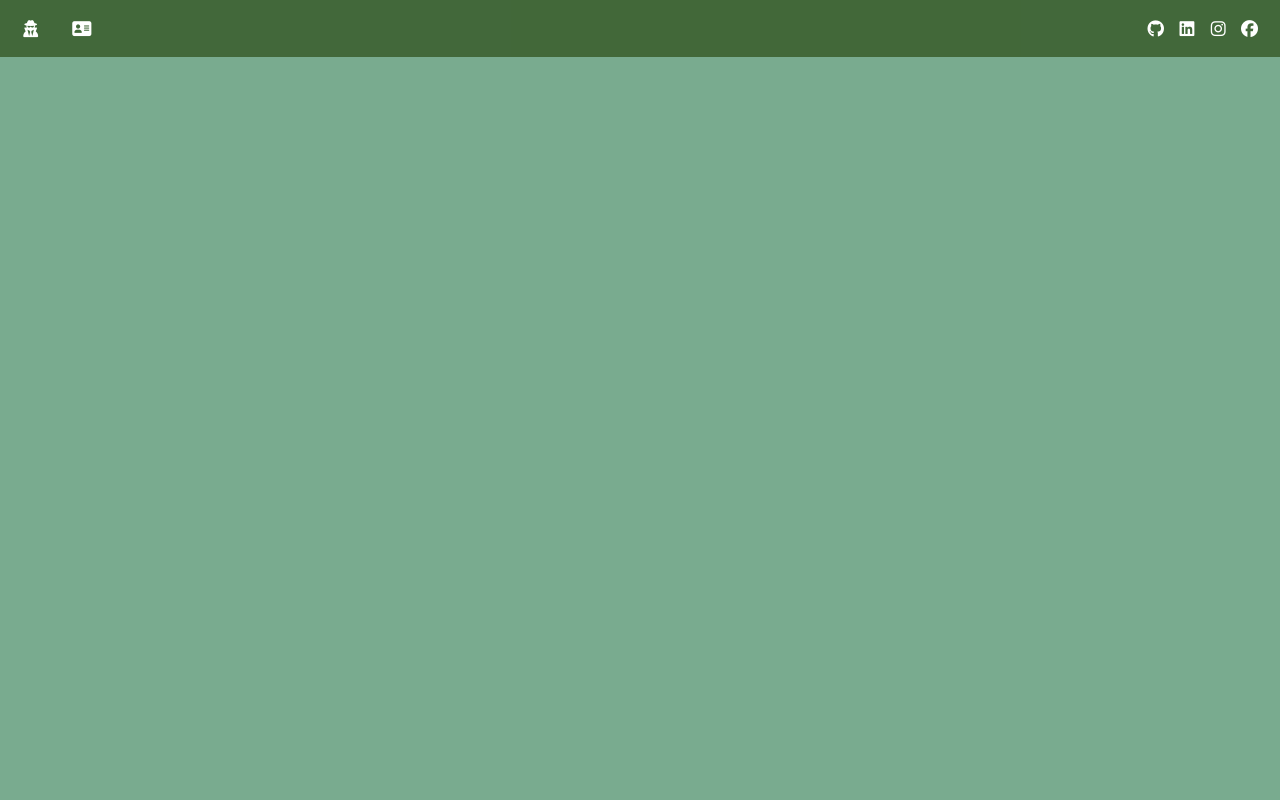
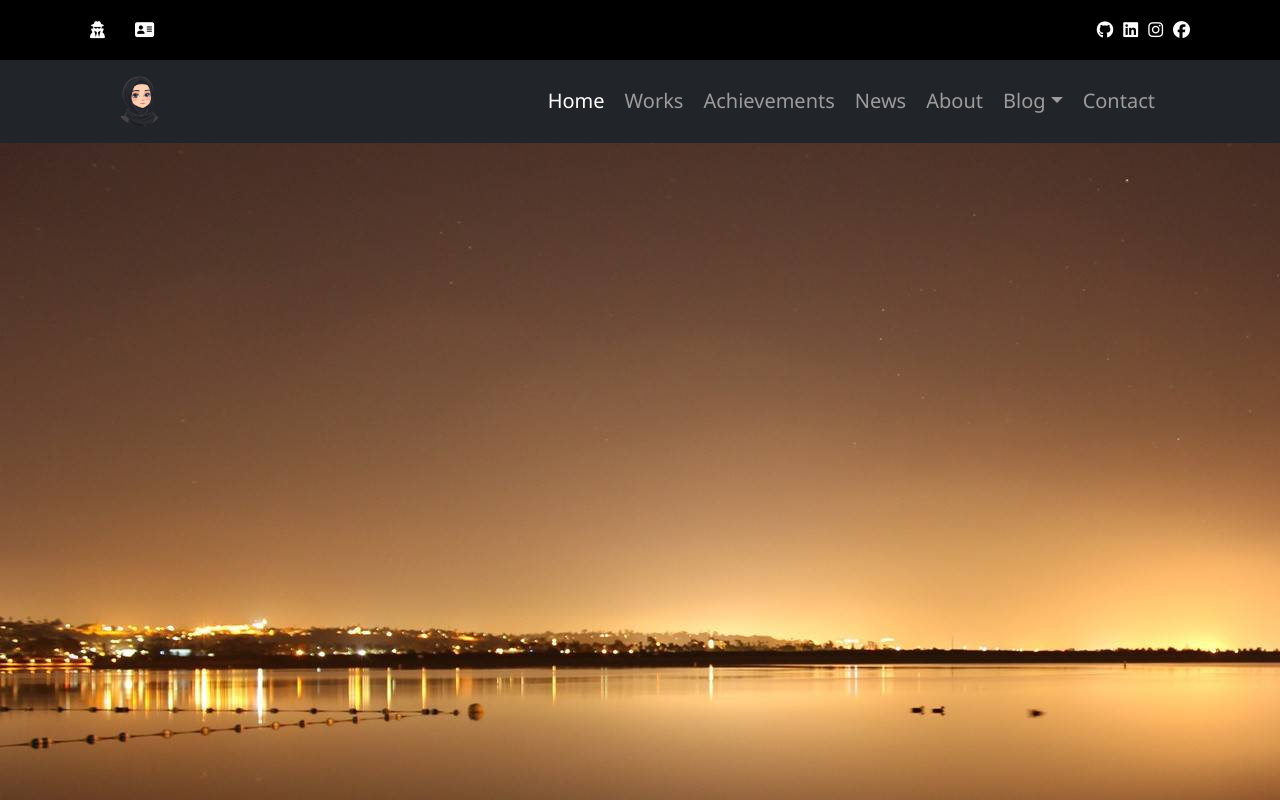
Before and after one commit to hazalyarimdunya/EcodationFrontend, a website: page HTML/index.html in a window 1280 px wide. Drawn offline with nearby package versions, Linux system fonts and the light colour scheme.

Commit message:
second navbar

```diff
--- a/CSS/style.css
+++ b/CSS/style.css
@@ -21,30 +21,22 @@ html {
 }
 
 body {
-  background-color: #79ab8f;/* Arka planı sağa doğru gri-siyah degrade yapar */
+  background-image: url('../images/bg_image.jpeg');
+  background-repeat: no-repeat;
   color: var(--text-color); /* root değişkeninden gelen metin rengini uygular */
-  position: relative; /* Göreceli konumlandırma: içindeki mutlak konumlu öğeler için referans */
-  line-height: 1.6; /* Satırlar arasındaki yüksekliği artırarak okunabilirliği artırır */
+  line-height: 1.6; /* Satırlar arasındaki yüksek liği artırarak okunabilirliği artırır */
   overflow-x: hidden; /* Yatay kaydırmayı engeller */
-  /* Aşağıdaki satırlar yorum satırında, ihtiyaç halinde açılabilir:
-    display: flex;
-    justify-content: center;
-    align-items: center;
-    min-height: 100vh;
-    padding: 2rem; */
+  position: relative;
 }
 a {
   text-decoration: none; /* Linklerde alt çizgiyi kaldırır */
   color: inherit; /* Link rengini parent elemanın rengiyle aynı yapar */
 }
 #navbar_first{
-    background-color: rgba(44, 76, 22, 0.7) !important; /* Navbar arka plan rengini yarı saydam kırmızı yapar */
-    /* Metin rengini root değişkeninden alır */
-    top: 0;
-    width: 100%;
-    position: fixed;
-    z-index: 1000; /* Diğer öğelerin üstünde görünmesini sağlar */
-     /* Üst ve alt için 1rem, sağ ve sol için 2rem boşluk ekler */
+   background-color: var(--dark-color);
+   height: 60px;
+   width: 100%;
+
 
 }
  #navbar_first .nav .nav-link {
@@ -53,3 +45,37 @@ a {
   padding: 5px 5px; /* Link iç boşlukları */
   transition: color 0.3s ease; /* Renk değişimi için yumuşak geçiş efekti */
 }
+#navbar_second {
+   margin-top: 60px;
+}
+
+#navbar_second .navbar-brand img {
+  width: 50px;
+  height: 50px;
+  border-radius: 50%;
+}
+    /* Responsive padding */
+    .custom-navbar-space {
+      padding-left: 1rem;
+      padding-right: 1rem;
+    }
+  @media (min-width: 576px) {
+      .custom-navbar-space {
+        padding-left: 2rem;
+        padding-right: 2rem;
+      }
+    }
+
+    @media (min-width: 768px) {
+      .custom-navbar-space {
+        padding-left: 3rem;
+        padding-right: 3rem;
+      }
+    }
+
+    @media (min-width: 992px) {
+      .custom-navbar-space {
+        padding-left: 5rem;
+        padding-right: 5rem;
+      }
+    }
--- a/HTML/index.html
+++ b/HTML/index.html
@@ -17,10 +17,11 @@
       href="../node_modules/bootstrap/dist/css/bootstrap.min.css"
     />
 
-
     <!-- Font Awesome (npm ile) -->
-    <link rel="stylesheet" href="../node_modules/@fortawesome/fontawesome-free/css/all.min.css">
-
+    <link
+      rel="stylesheet"
+      href="../node_modules/@fortawesome/fontawesome-free/css/all.min.css"
+    />
 
     <!-- Google Font-->
     <link
@@ -30,17 +31,22 @@
     <!-- Animate CSS -->
     <link rel="stylesheet" href="../node_modules/animate.css/animate.min.css" />
 
+    <!-- jQuery UI CSS -->
+    <link
+      rel="stylesheet"
+      href="./node_modules/jquery-ui/dist/themes/base/jquery-ui.css"
+    />
+
+    <!-- jQuery UI JS -->
+    <script src="./node_modules/jquery-ui/dist/jquery-ui.min.js"></script>
+
     <!-- External CSS -->
     <link rel="stylesheet" href="../CSS/style.css" />
-    <link
-      rel="stylesheet"
-      href="https://cdnjs.cloudflare.com/ajax/libs/font-awesome/6.5.0/css/all.min.css"
-    />
   </head>
   <body>
     <!-- first navbar -->
-    <nav id="navbar_first" class="navbar navbar-expand-sm">
-      <div class="container-fluid">
+    <nav id="navbar_first" class="navbar navbar-expand-sm fixed-top">
+      <div class="container">
         <div class="d-flex justify-content-between align-items-center w-100">
           <ul id="loginIcons" class="nav">
             <li class="nav-item me-3">
@@ -80,6 +86,69 @@
       </div>
     </nav>
 
+    <!-- second navbar -->
+    <nav
+      id="navbar_second"
+      class="navbar navbar-expand-sm fixed-top navbar-dark bg-dark custom-navbar-space"
+    >
+      <div class="container-fluid">
+        <a href="#" class="navbar-brand">
+          <img id="logo_image" src="../images/self_image.png" alt="Logo" />
+        </a>
+        <button
+          class="navbar-toggler"
+          type="button"
+          data-bs-toggle="collapse"
+          data-bs-target="#navbarCollapseButton"
+        >
+          <span class="navbar-toggler-icon"></span>
+        </button>
+
+        <div
+          class="collapse navbar-collapse justify-content-end"
+          id="navbarCollapseButton"
+        >
+          <ul class="navbar-nav">
+            <li class="nav-item">
+              <a href="#" class="nav-link active">Home</a>
+            </li>
+            <li class="nav-item">
+              <a href="#" class="nav-link">Works</a>
+            </li>
+            <li class="nav-item">
+              <a href="#" class="nav-link">Achievements</a>
+            </li>
+            <li class="nav-item">
+              <a href="#" class="nav-link">News</a>
+            </li>
+            <li class="nav-item">
+              <a href="#" class="nav-link">About</a>
+            </li>
+            <li class="nav-item dropdown">
+              <a
+                href="#"
+                class="nav-link dropdown-toggle"
+                data-bs-toggle="dropdown"
+                >Blog</a
+              >
+              <ul class="dropdown-menu">
+                <li>
+                  <a href="#" class="dropdown-item">Spor</a>
+                </li>
+                <li>
+                  <a href="#" class="dropdown-item">Education</a>
+                </li>
+              </ul>
+            </li>
+            <li class="nav-item">
+              <a href="#" class="nav-link">Contact</a>
+            </li>
+          </ul>
+        </div>
+      </div>
+    </nav>
+
+
     <!-- JS Import -->
     <noscript>
       <div class="alert alert-danger text-center">
@@ -87,8 +156,9 @@
         view this page.
       </div>
     </noscript>
+
+    <script src="../node_modules/@popperjs/core/dist/umd/popper.min.js"></script>
+    <script src="../node_modules/bootstrap/dist/js/bootstrap.min.js"></script>
     <script src="../JS/template.js"></script>
-    <script src="./node_modules/@popperjs/core/dist/umd/popper.min.js"></script>
-    <script src="./node_modules/bootstrap/dist/js/bootstrap.min.js"></script>
   </body>
 </html>
--- a/package.json
+++ b/package.json
@@ -3,7 +3,7 @@
   "version": "1.0.0",
   "main": "index.js",
   "dependencies": {
-    "@fortawesome/fontawesome-free": "^7.0.0",
+    "@fortawesome/fontawesome-free": "^6.5.2",
     "@popperjs/core": "^2.11.8",
     "accepts": "^1.3.8",
     "acorn": "^8.15.0",
```
Also changed, not shown: images/background_image-2.avif (added), images/background_image.jpeg (added), images/bg_image.jpeg (added), images/main4.jpg (added), 1 other file.
